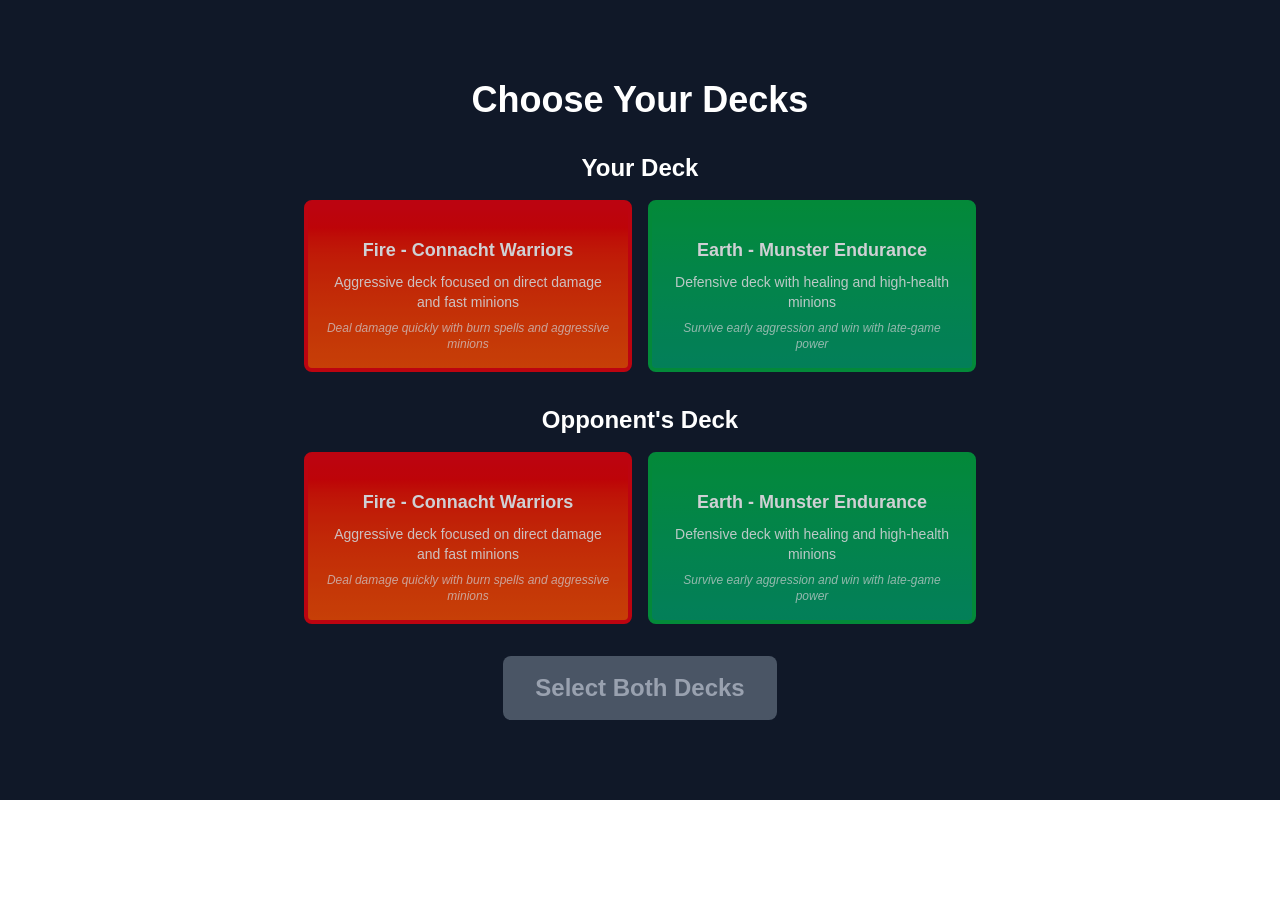
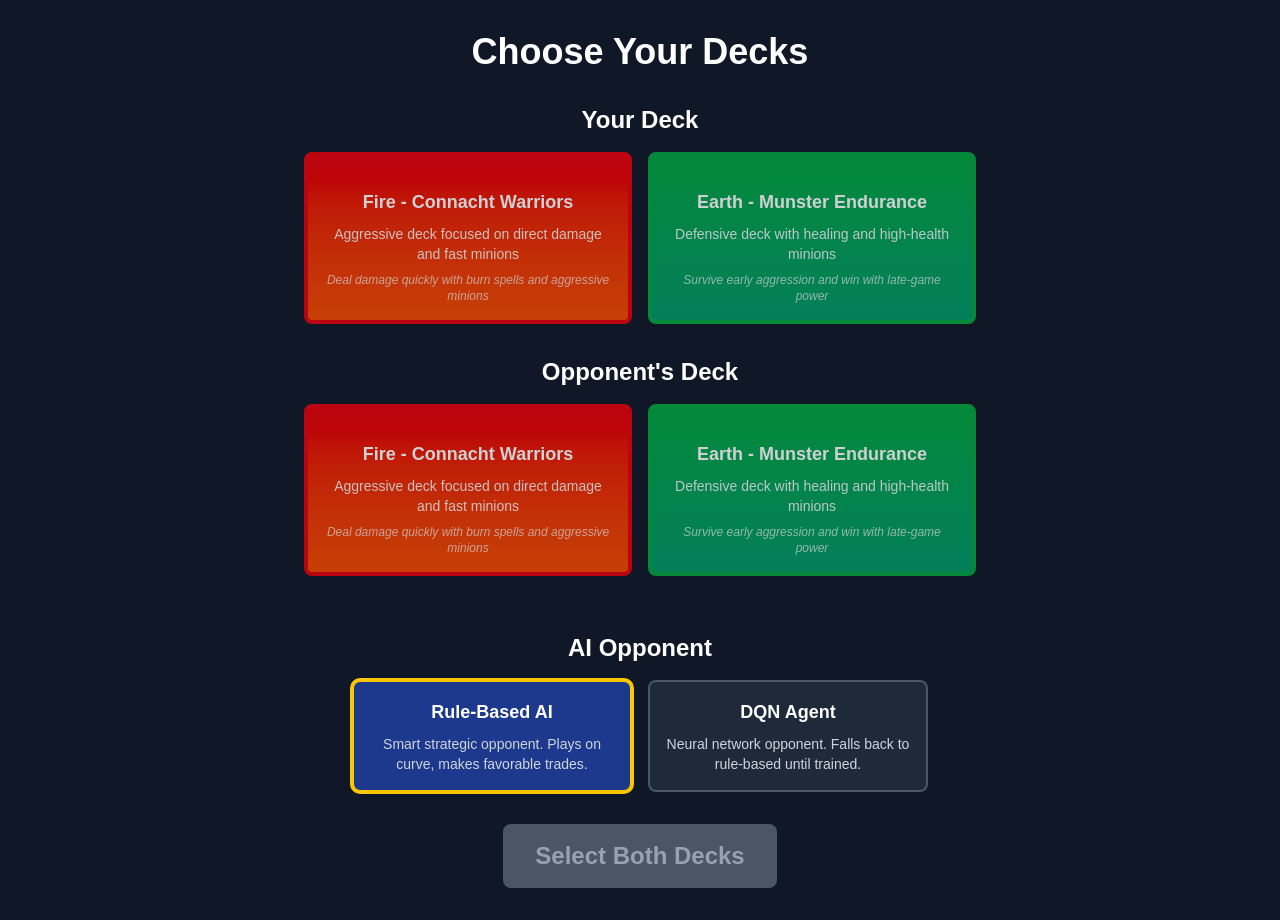
Before and after one commit to StephenJamesDunne/final-year-project, a Next.js app: page /battle in a window 1280 px wide. Before the commit the page ends 800 px from the top, so only its background shows below. Built offline with nearby package versions, Linux system fonts and the light colour scheme.

Commit message:
updated battle page to allow selection between AI behaviours: rule-based and DQN

```diff
--- a/app/battle/page.tsx
+++ b/app/battle/page.tsx
@@ -3,11 +3,12 @@
 
 'use client';
 
-import { useMemo } from 'react';
+import { use, useMemo } from 'react';
 import { useBattleStore } from '@/lib/store/battleStore';
 import { PixiGameBoard } from '@/components/game/PixiGameBoard';
 import { DeckSelector } from '@/components/DeckSelector';
 import { BoardState, BoardCallbacks } from '@/lib/pixi';
+import { AISelector } from '@/components/AISelector';
 
 export default function BattlePage() {
   const initialized = useBattleStore((state) => state.initialized);
@@ -25,8 +26,11 @@ export default function BattlePage() {
 function DeckSelectionScreen() {
   const playerDeckArchetype = useBattleStore((state) => state.playerDeckArchetype);
   const aiDeckArchetype = useBattleStore((state) => state.aiDeckArchetype);
+  const aiType = useBattleStore((state) => state.aiType);
+
   const selectPlayerDeck = useBattleStore((state) => state.selectPlayerDeck);
   const selectAIDeck = useBattleStore((state) => state.selectAIDeck);
+  const selectAIType = useBattleStore((state) => state.selectAIType);
   const startBattle = useBattleStore((state) => state.startBattle);
 
   const canStartBattle = playerDeckArchetype !== null && aiDeckArchetype !== null;
@@ -45,6 +49,11 @@ function DeckSelectionScreen() {
         selectedDeck={aiDeckArchetype}
         onSelectDeck={selectAIDeck}
         label="Opponent's Deck"
+      />
+
+      <AISelector
+        selectedAI={aiType}
+        onSelectAI={selectAIType}
       />
 
       <button
--- a/lib/data/cards.ts
+++ b/lib/data/cards.ts
@@ -17,15 +17,15 @@ export const CARDS: Card[] = [
     manaCost: 7,
     attack: 6,
     health: 6,
-    description: 'Battlecry: Summon two 2/2 Connacht Warriors. Deal 1 damage to all enemies.',
+    description: 'Charge. Battlecry: Deal 1 damage to all enemies.',
     imageUrl: '/images/cards/queenmaedhbh.png',
     abilities: [
       {
-        trigger: 'battlecry',
-        type: 'summon',
-        value: 2,
+        trigger: 'passive',
+        type: 'buff',
+        value: 0,
         target: 'self',
-        description: 'Summon two 2/2 Connacht Warriors'
+        description: 'Can attack immediately (Charge)'
       },
       {
         trigger: 'battlecry',
```
